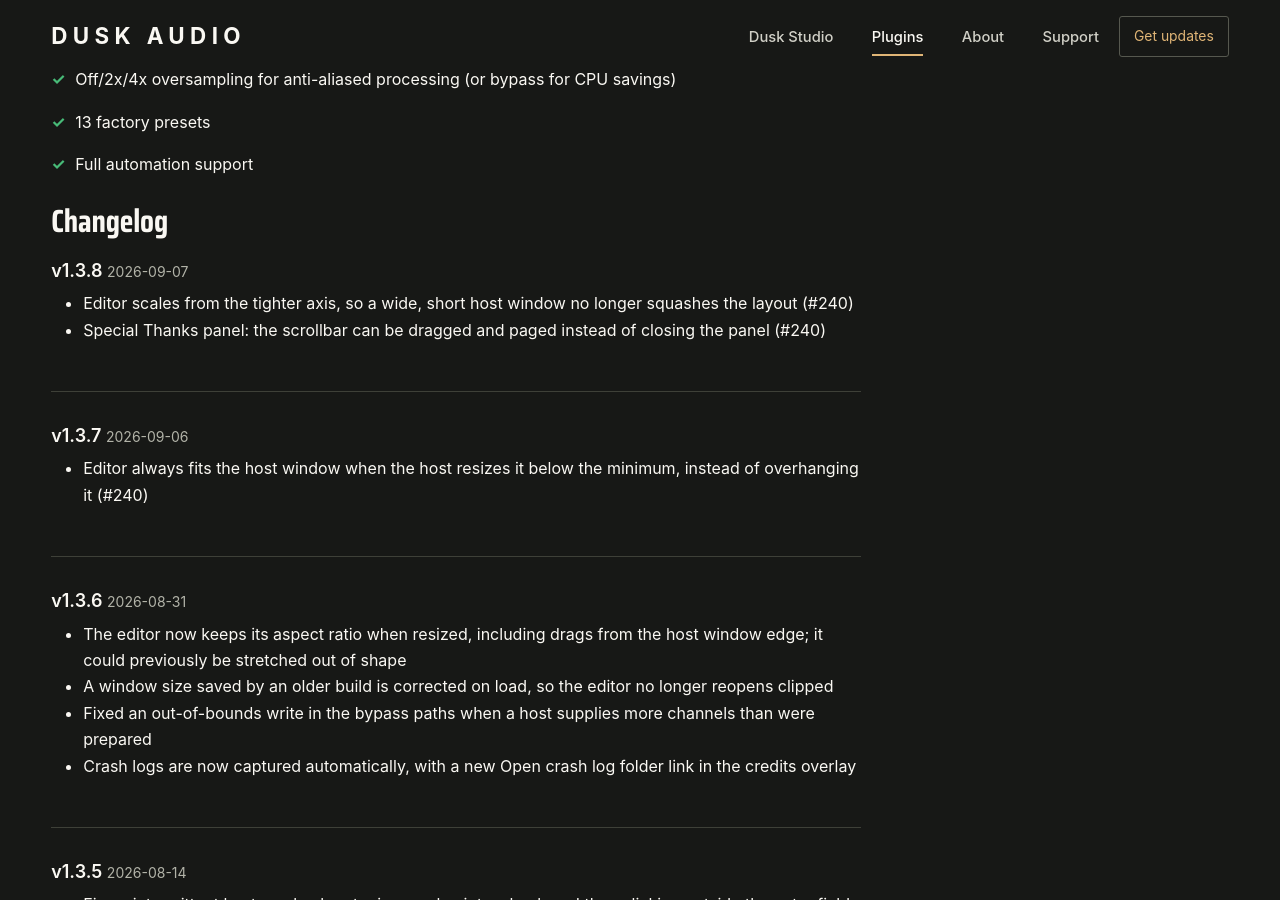
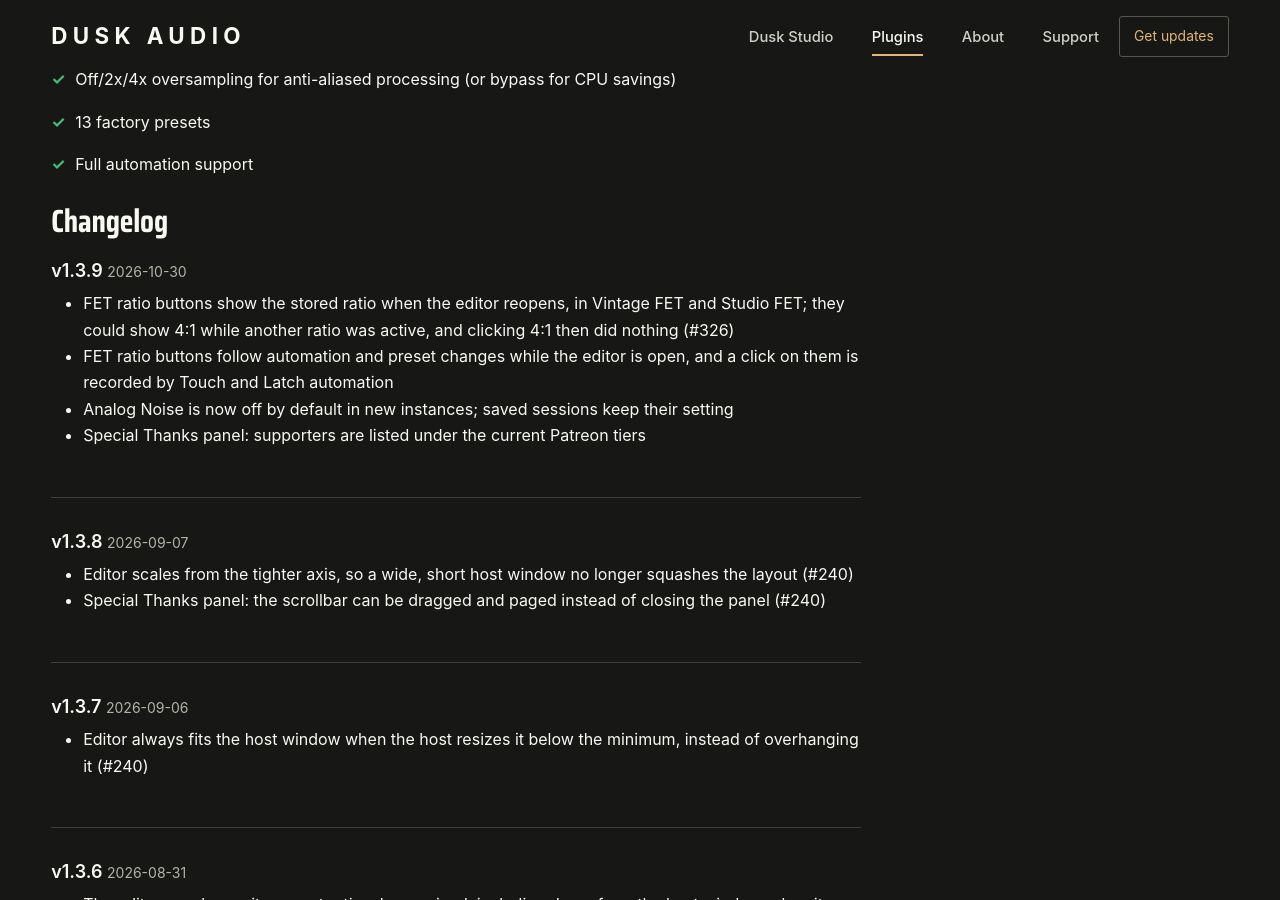
Before and after one commit to dusk-audio/dusk-audio.github.io, a Jekyll site: the page built from _plugins/multi-comp.md, in a window 1280 px wide and 900 px high, scrolled down 12921 px. Built offline with Jekyll 4.4.1, drawn with Linux system fonts in a browser that asks for light colours; some of the changed text lies outside the part shown.

Commit message:
Update Multi-Comp to v1.3.9

```diff
--- a/_data/plugins.yml
+++ b/_data/plugins.yml
@@ -44,7 +44,7 @@
     Professional dynamics control, completely free.
   status: released
   featured: true
-  version: 1.3.8
+  version: 1.3.9
   released: "2026-01-03"
 - name: Spectrum Analyzer
   slug: spectrum-analyzer
--- a/_plugins/multi-comp.md
+++ b/_plugins/multi-comp.md
@@ -4,7 +4,7 @@
 slug: multi-comp
 tagline: Multi-mode dynamics compressor
 description: Professional multi-mode compressor with 7 compression styles plus 4-band multiband compression. Free VST3, LV2, and AU plugin for Linux, Windows, and macOS.
-version: "1.3.8"
+version: "1.3.9"
 screenshot: /assets/images/plugins/multi-comp-screenshot.png
 
 features:
@@ -39,6 +39,13 @@
   - "Sample rates: 44.1kHz to 192kHz"
 
 changelog:
+  - version: "1.3.9"
+    date: "2026-10-30"
+    changes:
+      - "FET ratio buttons show the stored ratio when the editor reopens, in Vintage FET and Studio FET; they could show 4:1 while another ratio was active, and clicking 4:1 then did nothing (#326)"
+      - "FET ratio buttons follow automation and preset changes while the editor is open, and a click on them is recorded by Touch and Latch automation"
+      - "Analog Noise is now off by default in new instances; saved sessions keep their setting"
+      - "Special Thanks panel: supporters are listed under the current Patreon tiers"
   - version: "1.3.8"
     date: "2026-09-07"
     changes:
```
Also changed, not shown: 1 other file.
